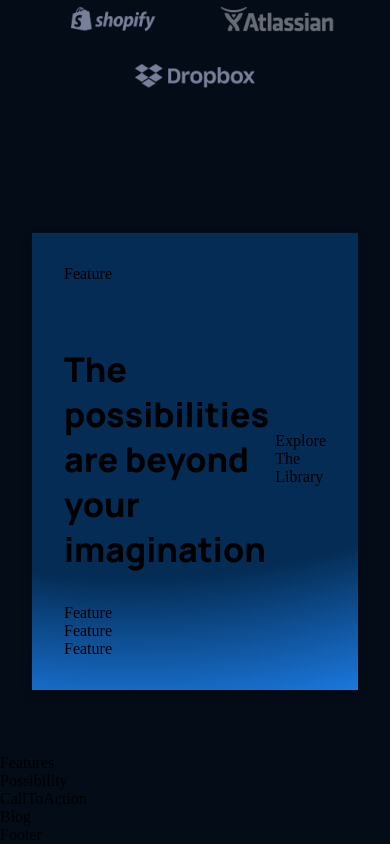
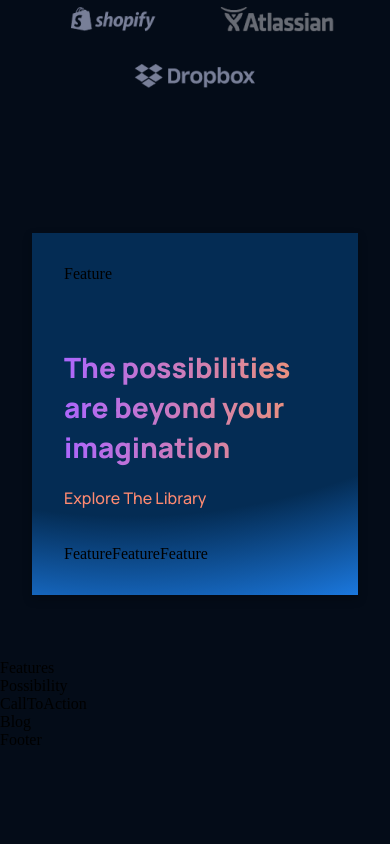
Before and after one commit to KleverKobold/gpt-3, a React (Create React App) app: page / in a window 390 px wide. Shown: the part 1154-1998 px from the top of the page. After the commit the page ends 1903 px from the top, so only its background shows below. Built offline with nearby package versions, Linux system fonts and the light colour scheme.

Commit message:
About finished

```diff
--- a/src/containers/whatGPT3/WhatGPT3.jsx
+++ b/src/containers/whatGPT3/WhatGPT3.jsx
@@ -10,7 +10,7 @@
        <Feature />
       </div>
       <div className='gpt3__whatgpt3-heading'>
-        <h1 className='gradient-text'>The possibilities are beyond your imagination</h1>
+        <h1 className='gradient__text'>The possibilities are beyond your imagination</h1>
         <p>Explore The Library</p>
       </div>
       <div className='gpt3__whatgpt3-container'>
--- a/src/containers/whatGPT3/whatGPT3.css
+++ b/src/containers/whatGPT3/whatGPT3.css
@@ -52,3 +52,72 @@
     line-height: 45px;
     max-width: 510px;
 }
+
+
+.gpt3__whatgpt3-heading p{
+    font-family: var(--font-family);
+    font-weight: 500;
+    font-size: 16px;
+    line-height: 30px;
+    color: var(--color-subtext);
+    cursor: pointer;
+}
+
+.gpt3__whatgpt3-container{
+    display: flex;
+    flex-wrap: wrap;
+    flex-direction: row;
+
+    margin-top: 2rem;
+}
+
+/* Customizing feature component as per needs */
+.gpt3__whatgpt3-container .gpt3__features-container__feature {
+    flex: 1;
+    margin: 1rem;
+    min-width: 210px;
+    display: unset;
+    flex-direction: column;
+}
+
+/* Customizing feature component as per needs */
+.gpt3__whatgpt3-container .gpt3__features-container_feature-text {
+    margin-top: 0.5rem;
+}
+
+@media screen and (max-width: 850px) {
+    .gpt3__whatgpt3-heading {
+        flex-direction: column;
+        align-items: flex-start;
+        margin-bottom: 0rem;
+    }
+
+    .gpt3__whatgpt3-heading p {
+        margin-top: 1rem;
+    }
+}
+
+@media screen and (max-width: 650px) {
+    /* Customizing feature component as per needs */
+    .gpt3__whatgpt3-feature .gpt3__features-container__feature {
+        flex-direction: column;
+    }
+
+    /* Customizing feature component as per needs */
+    .gpt3__whatgpt3-feature .gpt3__features-container_feature-text {
+        margin-top: 0.5rem;
+    }
+
+    .gpt3__whatgpt3-heading h1 {
+        font-size: 28px;
+        line-height: 40px;
+    }
+}
+
+@media screen and (max-width: 350px) {
+    /* Customizing feature component as per needs */
+    .gpt3__whatgpt3-container .gpt3__features-container__feature {
+        margin: 1rem 0;
+        min-width: 100%;
+    }
+}
```
